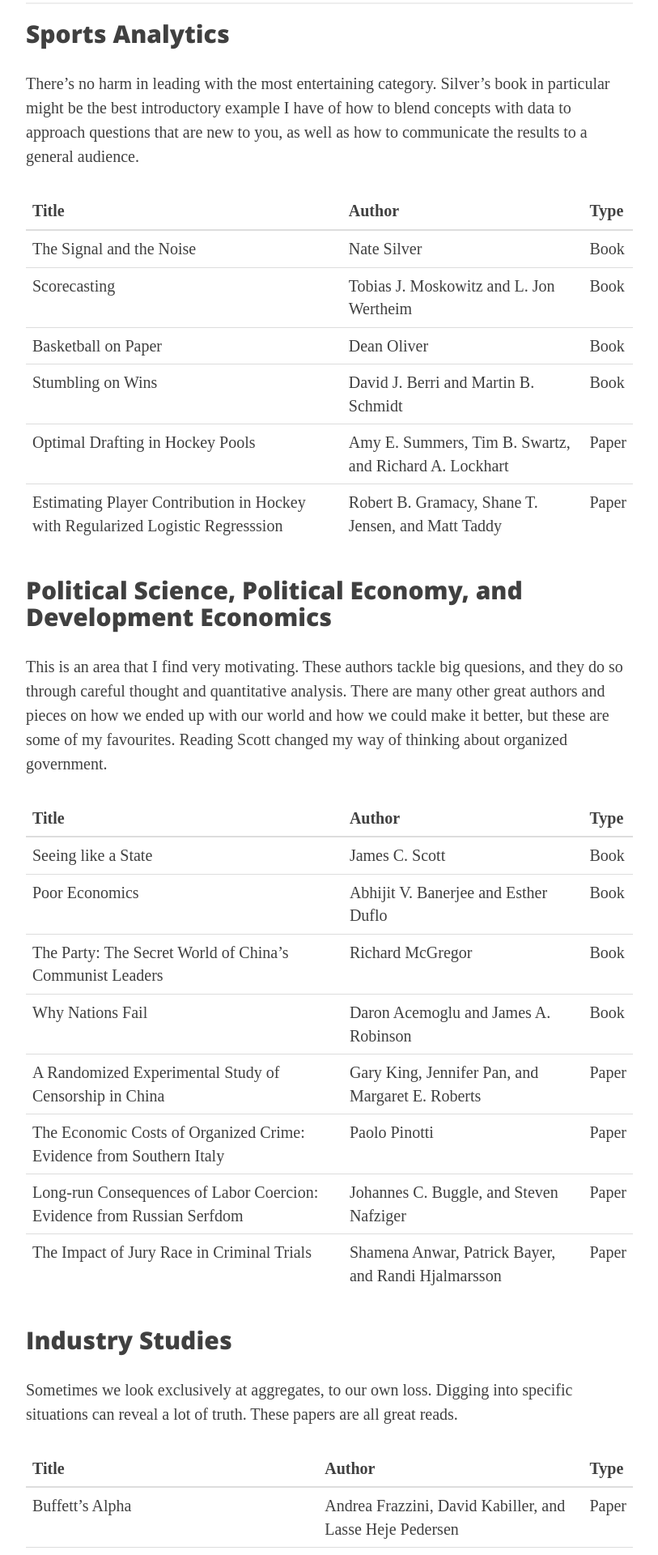
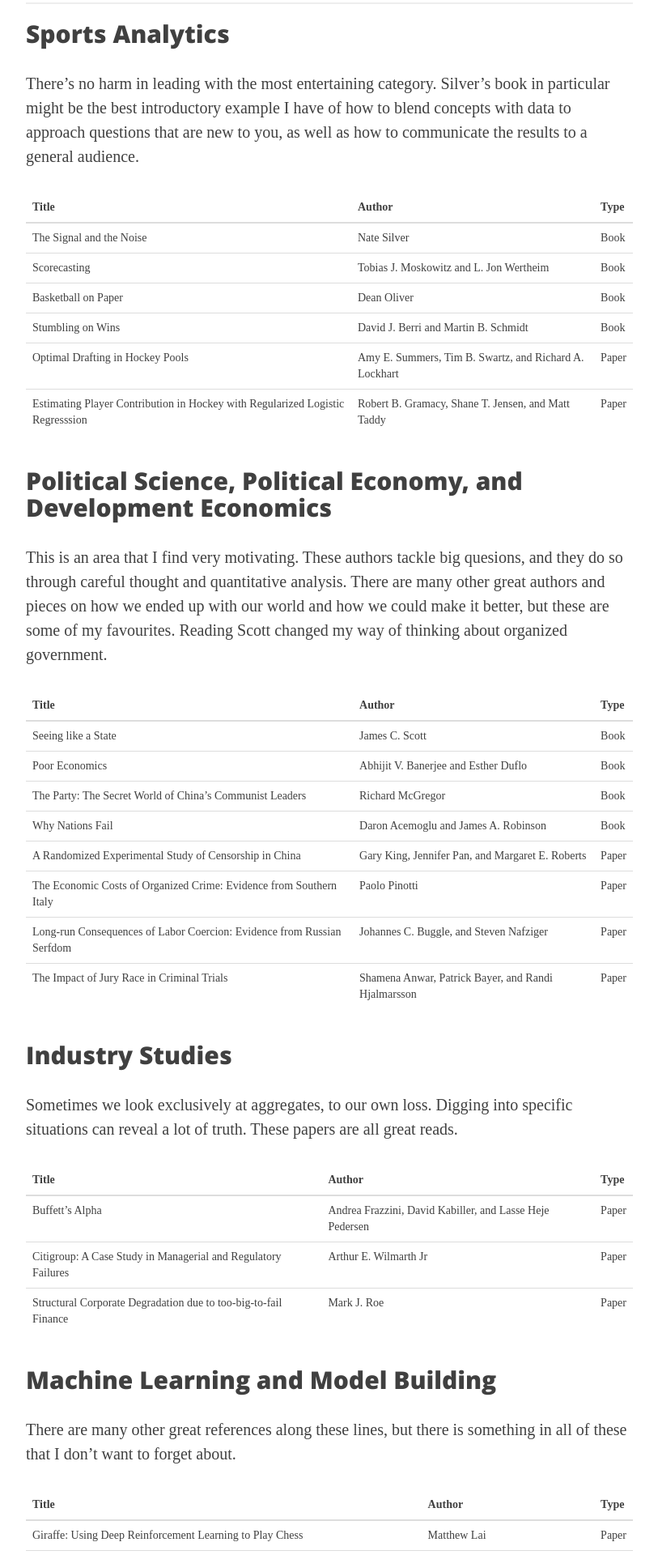
Before and after one commit to oddacious/oddacious.github.io, a Jekyll site: the page built from knowledge.markdown, in a window 1280 px wide. Shown: the part 605-2525 px from the top of the page at 81% size, without its empty margins (233-1046 px from the left). Built offline with Jekyll 4.4.1, drawn with Linux system fonts in a browser that asks for light colours; some web fonts are replaced.

Commit message:
Smaller table text

```diff
--- a/css/clean-blog.css
+++ b/css/clean-blog.css
@@ -418,3 +418,6 @@ cite.title-img {
     background-color: black;
     color: white;
 }
+table {
+    font-size: 14px;
+}
```
